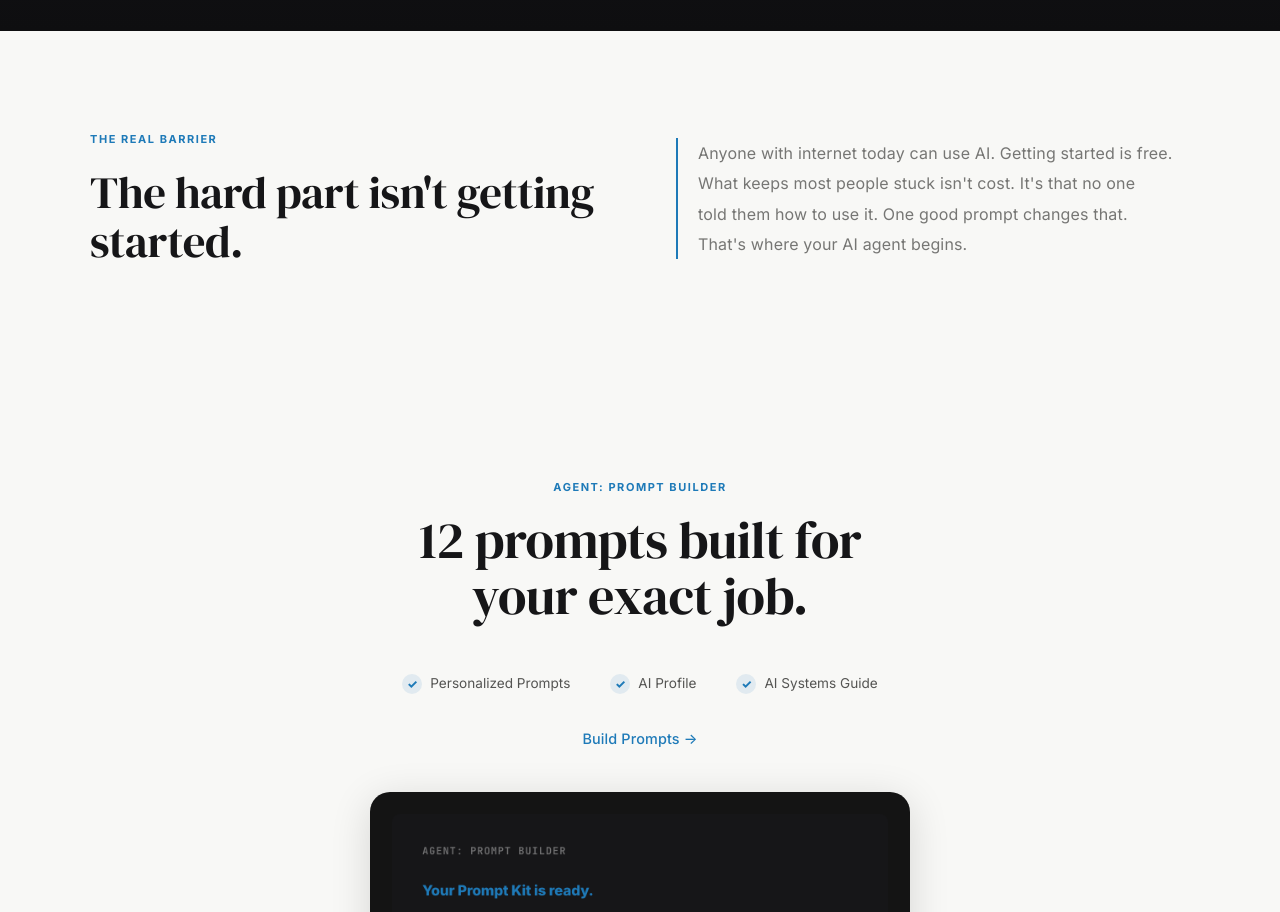
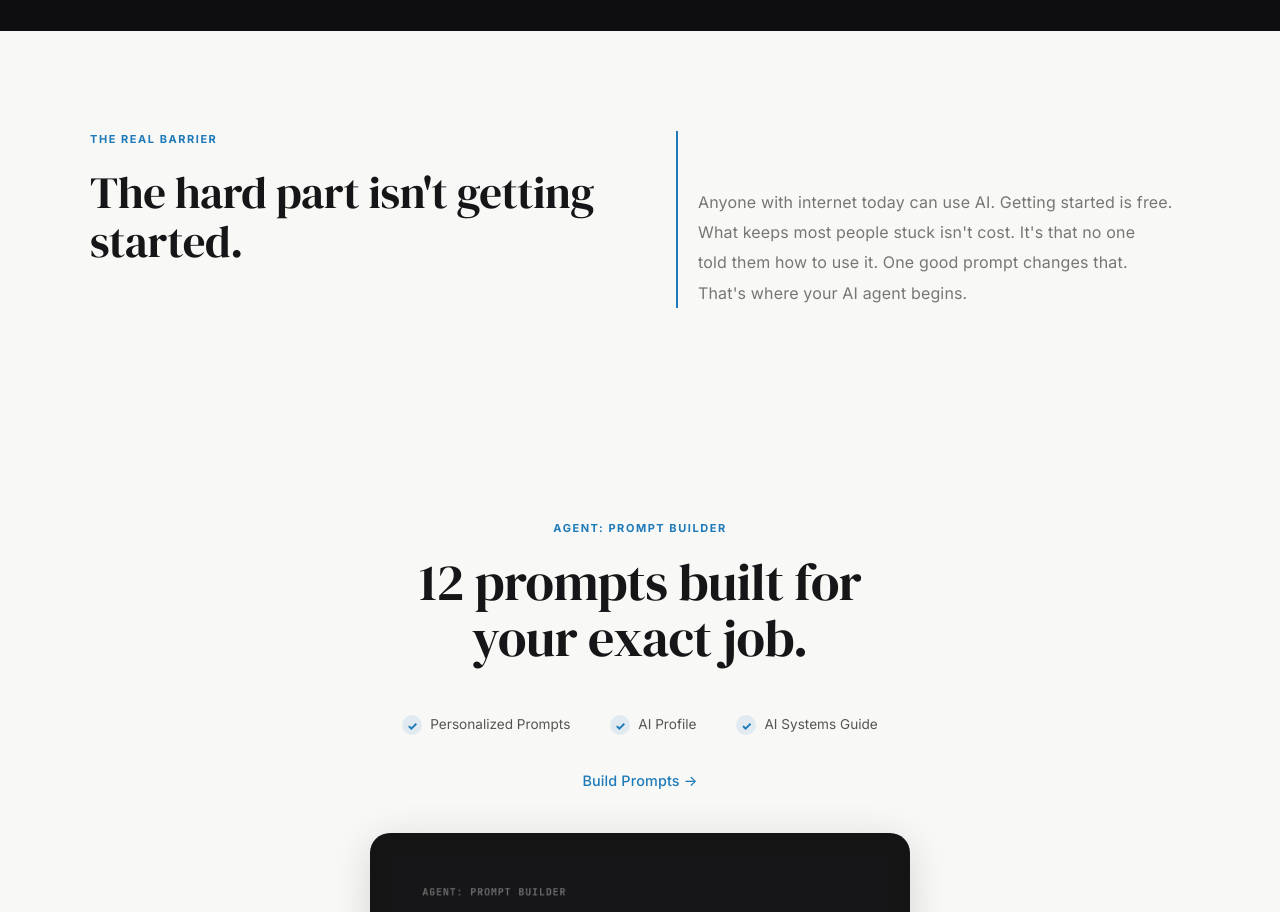
Before and after one commit to coolcalvin457-tech/agent-timesaver-nextjs, a Next.js app: page / in a window 1280 px wide. Shown: the part 1300-2212 px from the top of the page. Built offline with nearby package versions, Linux system fonts and the light colour scheme.

Commit message:
Manifesto section: increase padding-top to align body with headline

```diff
--- a/app/globals.css
+++ b/app/globals.css
@@ -1306,7 +1306,7 @@ input, textarea {
   display: grid;
   grid-template-columns: 1fr 1fr;
   gap: 72px;
-  align-items: center;
+  align-items: start;
   max-width: 1100px;
   margin: 0 auto;
 }
@@ -1314,6 +1314,7 @@ input, textarea {
 .manifesto-split-right {
   border-left: 2px solid var(--cta);
   padding-left: 20px;
+  padding-top: 56px;
 }
 
 .manifesto-body {
```
